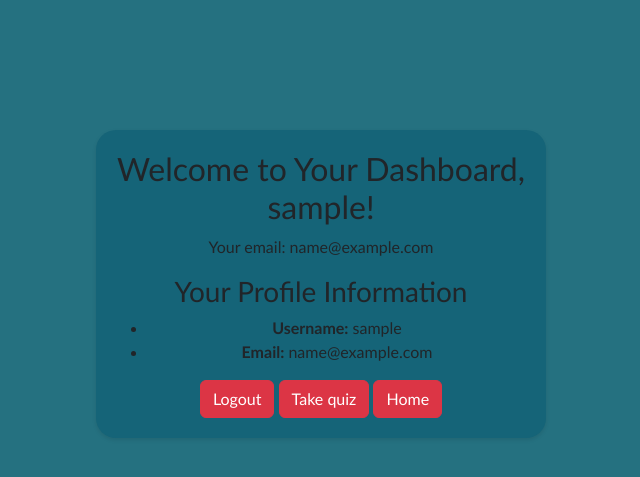
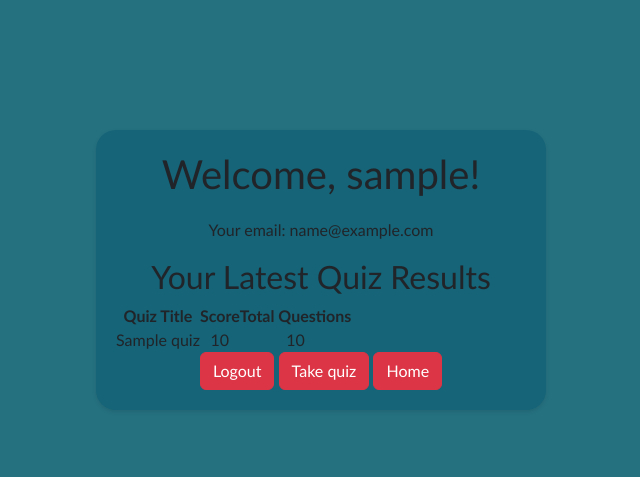
Before and after one commit to naty1914/quiz-app, a Flask app: page /dashboard in a window 1280 px wide. Shown: the top 477 px of the page, without its empty margins (319-959 px from the left). Run offline with Flask 3, Linux system fonts and the light colour scheme; a user stored in the database is signed in; tables that the repository leaves empty hold one stand-in row (values such as "Sample post").

Commit message:
Added  functionality to display latest 5 quiz results on user dashboard; shows message  if no quizzes taken

```diff
--- a/app/app.py
+++ b/app/app.py
@@ -58,7 +58,12 @@ def login():
 @login_required
 def dashboard():
     """It renders the dashboard.html template."""
-    return render_template('dashboard.html', user=current_user)
+    user = current_user
+    quiz_results = QuizResult.query.filter_by(user_id=user.id).order_by(QuizResult.id.desc()).limit(5).all()
+    if not quiz_results:
+        message = "No score yet,take a quiz!"
+        return render_template('dashboard.html', user=user, message=message)
+    return render_template('dashboard.html', user=user, quiz_results=quiz_results)
 
 @app.route('/logout')
 def logout():
@@ -97,31 +102,28 @@ def quiz(quiz_id):
 @login_required
 def submit_quiz(quiz_id):
     """It handle user's submission of a quiz."""
-    """Old submission logic for comparison purposes. May be deleted in future."""
-    # user = current_user
-    # score = 0
-    # total_questions = 0
+    user = current_user
+    score = 0
+    total_questions = 0
 
-    # quiz = Quiz.query.get_or_404(quiz_id)
-    # for question in quiz.questions:
-    #     total_questions += 1
-    #     selected_answer_id = request.form.get(f'question_{question.id}')
+    quiz = Quiz.query.get_or_404(quiz_id)
+    for question in quiz.questions:
+        total_questions += 1
+        selected_answer = request.form.get(f'question_{question.id}')
 
-    #     if selected_answer_id:
-    #         selected_answer = Answer.query.get(selected_answer_id)
-    #         if selected_answer and selected_answer.is_correct:
-    #             score += 1
+        if selected_answer == question.answer:
+            score += 1
 
-    # result = QuizResult(
-    #     user_id=user.id,
-    #     quiz_id=quiz_id,
-    #     score=score,
-    #     total_questions=total_questions,
-    # )
-    # db.session.add(result)
-    # db.session.commit()
-    # print(f'You scored {score} out of {total_questions}!')
-    # return redirect(url_for('app.result', quiz_id=quiz_id))
+    result = QuizResult(
+        user_id=user.id,
+        quiz_id=quiz_id,
+        score=score,
+        total_questions=total_questions,
+    )
+    db.session.add(result)
+    db.session.commit()
+    print(f'You scored {score} out of {total_questions}!')
+    return redirect(url_for('app.result', quiz_id=quiz_id))
 
 @app.route('/quiz/<int:quiz_id>/result')
 @login_required
--- a/app/models.py
+++ b/app/models.py
@@ -47,3 +47,5 @@ class QuizResult(db.Model):
     quiz_id = db.Column(db.Integer, ForeignKey('quiz.id'), nullable=False)
     score = db.Column(db.Integer, nullable=False)
     total_questions = db.Column(db.Integer, nullable=False)
+
+    quiz = db.relationship('Quiz', backref='results')
--- a/app/static/script.js
+++ b/app/static/script.js
@@ -1,4 +1,4 @@
-let timeLeft = 30;
+let timeLeft = 10;
 let time_id;
 let currentQuestion = 0;
 let score = 0;
--- a/app/templates/dashboard.html
+++ b/app/templates/dashboard.html
@@ -9,14 +9,33 @@
 </head>
 <body>
     <div class="container">
-        <h2>Welcome to Your Dashboard, {{ user.username }}!</h2>
+        <h1>Welcome, {{ user.username }}!</h1>
         <p>Your email: {{ user.email }}</p>
 
-        <h3>Your Profile Information</h3>
-        <ul>
-            <li><strong>Username:</strong> {{ user.username }}</li>
-            <li><strong>Email:</strong> {{ user.email }}</li>
-        </ul>
+        <h2> Your Latest Quiz Results</h2>
+
+        {% if message %}
+         <p> {{ message}}</p>
+         {% else %}
+            <table>
+                <thead>
+                    <tr>
+                        <th> Quiz Title</th>
+                        <th> Score  </th>
+                        <th>  Total Questions</th>
+                    </tr>
+                </thead>
+                <tbody>
+                    {% for result in quiz_results %}
+                    <tr>
+                        <td> {{result.quiz.title }}</td>
+                        <td> {{ result.score }}</td>
+                        <td> {{ result.total_questions}}</td>
+                    </tr>
+                    {% endfor %}
+                </tbody>
+            </table>
+        {% endif %}
 
         <a href="{{ url_for('app.logout') }}" class="btn btn-danger">Logout</a>
         <a href="{{ url_for('app.quizzes') }}" class="btn btn-danger">Take quiz</a>
--- a/app/templates/index.html
+++ b/app/templates/index.html
@@ -15,6 +15,7 @@
             <a href="{{ url_for('app.register') }}" class="btn btn-primary">Sign up</a>
             <a href="{{ url_for('app.login') }}" class="btn btn-secondary">Login</a>
             <a href="{{ url_for('app.dashboard') }}" class="btn btn-danger">Dashboard</a>
+            <a href="{{ url_for('app.quizzes') }}" class="btn btn-danger">Take quiz</a>
         </div>
     </div>
 </body>
--- a/app/templates/quiz_categories.html
+++ b/app/templates/quiz_categories.html
@@ -11,7 +11,6 @@
 <body>
     <div class="container">
         <h2 class="my-4">Available Quizzes</h2>
-        <a href="{{ url_for('app.index') }}" class="btn btn-danger">Home</a>
         <ul class="list-group">
             {% for quiz in quizzes %}
             <li class="list-group-item">
@@ -20,6 +19,8 @@
             </li>
             {% endfor %}
         </ul>
+        <a href="{{ url_for('app.index') }}" class="btn btn-danger">Home</a>
+        <a href="{{ url_for('app.dashboard') }}" class="btn btn-danger">Dashboard</a>
     </div>
 
 </body>
--- a/app/templates/result.html
+++ b/app/templates/result.html
@@ -11,6 +11,8 @@
     <h1>Your Quiz Result</h1>
     <p>Your score: {{ score }} out of {{ total }}</p>
     <a href="{{ url_for('app.quizzes') }}" class="button">Back to Quiz Categories</a>
+    <a href="{{ url_for('app.dashboard') }}" class="btn btn-danger">Dashboard</a>
+    <a href="{{ url_for('app.index') }}" class="btn btn-danger">Home</a>
   </div>
 </body>
 </html>
```
Also changed, not shown: app/static/style.css (+37 -0 lines).
